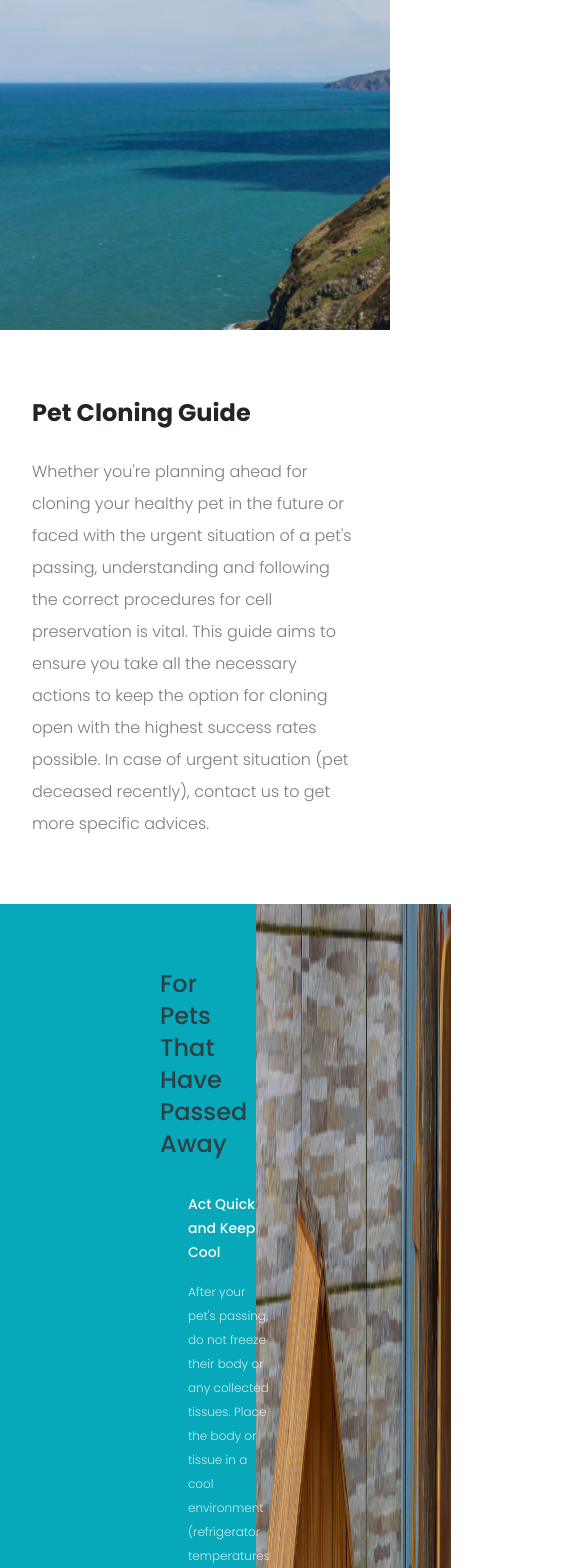
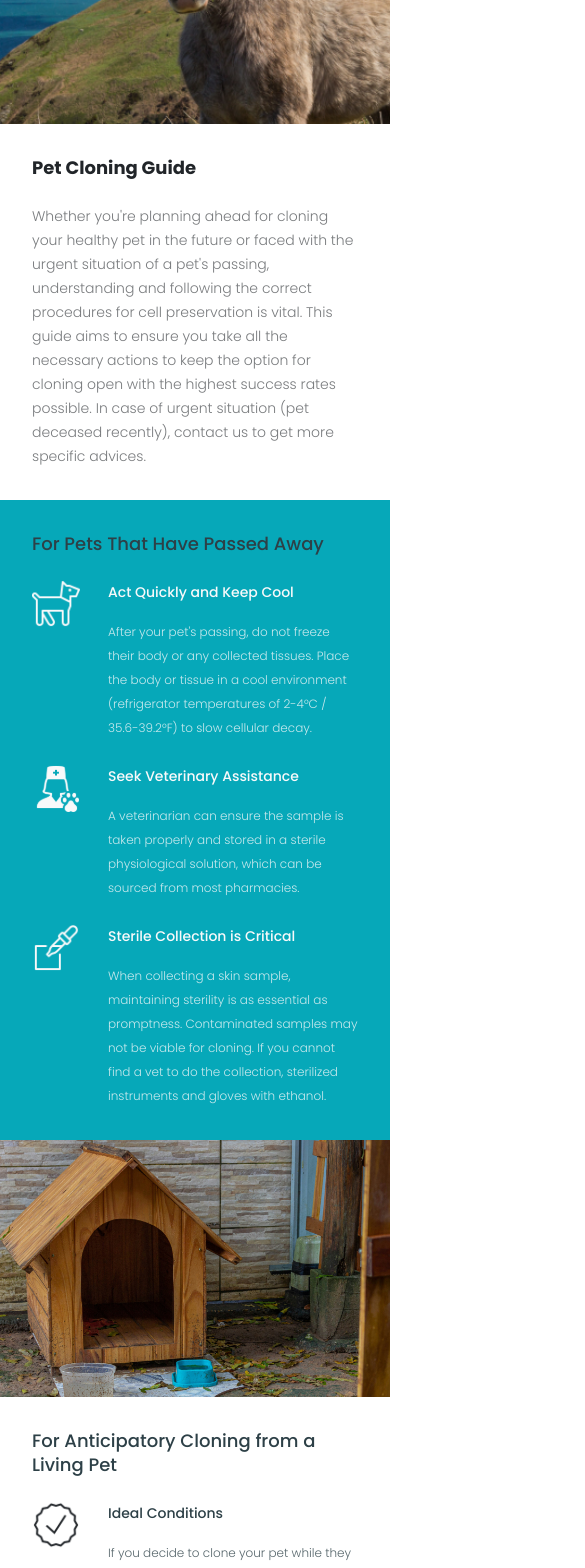
Before and after one commit to val2cak/pet-cloning, a Next.js app: page /pet-cloning-guide in a window 390 px wide. Shown: the part 220-1788 px from the top of the page, 585 px wide, since content can reach past the window. Built offline with nearby package versions, Linux system fonts and the light colour scheme.

Commit message:
pet cloning guide mobile styling

```diff
--- a/components/Footer/Footer.tsx
+++ b/components/Footer/Footer.tsx
@@ -7,7 +7,7 @@ import instagramIcon from '../../assets/icons/instagram.svg';
 
 const Footer: React.FC = () => {
   return (
-    <footer className='bg-darker text-light px-8 lg:px-40 py-8 absolute w-full bottom-0 sm:h-56 h-48'>
+    <footer className='bg-darker text-light sm:px-8 px-40 py-8 absolute w-full bottom-0 sm:h-56 h-48'>
       <div className='container mx-auto flex flex-col items-center justify-between h-full sm:gap-5 gap-10'>
         <div className='w-full flex sm:flex-col flex-row justify-between sm:gap-3'>
           <span className='text-base font-bold'>
--- a/components/Point/Point.tsx
+++ b/components/Point/Point.tsx
@@ -10,7 +10,7 @@ interface Props {
 const Point: FC<Props> = ({ icon, title, subtitle, color }) => {
   return (
     <div
-      className={`flex items-start gap-7 whitespace-pre-line ${
+      className={`flex items-start gap-7 sm:whitespace-normal whitespace-pre-line ${
         color ? color : 'text-light'
       }`}
     >
--- a/pages/components/Section2/Section2.tsx
+++ b/pages/components/Section2/Section2.tsx
@@ -33,7 +33,7 @@ const Section2 = () => {
       </div>
       <img
         src={imageUrl.src}
-        className='sm:w-full w-1/2 sm:h-[245px] h-auto sm:object-cover object-contain'
+        className='sm:w-full w-1/2 sm:h-[16.0625rem] h-auto sm:object-cover object-contain'
       />
     </div>
   );
--- a/pages/pet-cloning-guide/components/Cover/Cover.tsx
+++ b/pages/pet-cloning-guide/components/Cover/Cover.tsx
@@ -1,6 +1,6 @@
 const Cover = () => {
   return (
-    <div className='bg-cloningGuideCover bg-cover w-full h-[550px] z-1'></div>
+    <div className='sm:bg-cloningGuideCoverMobile bg-cloningGuideCover bg-cover w-full sm:h-[21.5rem] h-[550px] z-1'></div>
   );
 };
 
--- a/pages/pet-cloning-guide/components/Section1/Section1.tsx
+++ b/pages/pet-cloning-guide/components/Section1/Section1.tsx
@@ -4,9 +4,9 @@ const Section1 = () => {
   const { title, subtitle } = translate.petCloningGuide.section1;
 
   return (
-    <div className='w-full px-8 lg:px-40 py-16 text-darker flex flex-col gap-6'>
-      <div className='font-bold text-lg leading-6'>{title}</div>
-      <div className='font-light text-base opacity-60 leading-5 whitespace-pre-line'>
+    <div className='w-full sm:px-8 px-40 sm:py-8 py-16 text-darker flex flex-col gap-6'>
+      <div className='font-bold sm:text-md text-lg leading-6'>{title}</div>
+      <div className='font-light sm:text-sm text-base opacity-60 leading-5 whitespace-pre-line'>
         {subtitle}
       </div>
     </div>
--- a/pages/pet-cloning-guide/components/Section2/Section2.tsx
+++ b/pages/pet-cloning-guide/components/Section2/Section2.tsx
@@ -9,9 +9,9 @@ const Section2 = () => {
   const { title, point1, point2, point3 } = translate.petCloningGuide.section2;
 
   return (
-    <div className='w-full h-fit flex'>
-      <div className='w-1/2 pl-40 py-16 pr-24 bg-primary flex flex-col gap-8'>
-        <div className='text-dark text-lg font-medium'>{title}</div>
+    <div className='w-full h-fit flex sm:flex-col flex-row'>
+      <div className='sm:w-full w-1/2 sm:pl-8 pl-40 sm:py-8 py-16 sm:pr-8 pr-24 bg-primary flex flex-col sm:gap-6 gap-8'>
+        <div className='text-dark sm:text-md text-lg font-medium'>{title}</div>
         <Point
           title={point1.title}
           subtitle={point1.subtitle}
@@ -28,7 +28,10 @@ const Section2 = () => {
           icon={exampleIcon.src}
         />
       </div>
-      <img src={imageUrl.src} className='w-1/2 h-auto' />
+      <img
+        src={imageUrl.src}
+        className='sm:w-full w-1/2 sm:h-[16.0625rem] h-auto sm:object-cover object-contain'
+      />
     </div>
   );
 };
--- a/pages/pet-cloning-guide/components/Section3/Section3.tsx
+++ b/pages/pet-cloning-guide/components/Section3/Section3.tsx
@@ -8,9 +8,9 @@ const Section3 = () => {
   const { title, point1, point2, point3 } = translate.petCloningGuide.section3;
 
   return (
-    <div className='w-full px-8 lg:px-40 py-16 text-dark flex flex-col gap-6'>
-      <div className='font-medium text-lg leading-6'>{title}</div>
-      <div className='flex justify-between'>
+    <div className='w-full sm:px-8 px-40 sm:py-8 py-16 text-dark flex flex-col gap-6'>
+      <div className='font-medium sm:text-md text-lg leading-6'>{title}</div>
+      <div className='flex sm:flex-col flex-row sm:gap-6 justify-between'>
         <Point
           title={point1.title}
           subtitle={point1.subtitle}
--- a/pages/pet-cloning-guide/components/Section4/Section4.tsx
+++ b/pages/pet-cloning-guide/components/Section4/Section4.tsx
@@ -7,9 +7,9 @@ const Section4 = () => {
   const { title, point1, point2 } = translate.petCloningGuide.section4;
 
   return (
-    <div className='w-full px-8 lg:px-40 pb-16 text-dark flex flex-col gap-6'>
-      <div className='font-medium text-lg leading-6'>{title}</div>
-      <div className='flex justify-start'>
+    <div className='w-full sm:px-8 px-40 sm:pb-8 pb-16 text-dark flex flex-col gap-6'>
+      <div className='font-medium sm:text-md text-lg leading-6'>{title}</div>
+      <div className='flex sm:flex-col flex-row sm:gap-6 justify-start'>
         <Point
           title={point1.title}
           subtitle={point1.subtitle}
--- a/pages/pet-cloning-guide/components/Section5/Section5.tsx
+++ b/pages/pet-cloning-guide/components/Section5/Section5.tsx
@@ -6,11 +6,11 @@ const Section5 = () => {
   const { text } = translate.petCloningGuide.section5;
 
   return (
-    <div className='w-full px-8 lg:px-40 py-16 flex gap-16 justify-between bg-primary'>
-      <div className='text-base font-medium text-light whitespace-pre-line leading-5'>
+    <div className='w-full sm:px-8 px-40 sm:py-8 py-16 flex sm:flex-col flex-row sm:gap-4 gap-16 justify-between bg-primary'>
+      <div className='sm:text-sm text-base font-medium text-light whitespace-pre-line leading-5'>
         {text}
       </div>
-      <img src={image.src} className='h-[16.7rem] w-[22.8rem]' />
+      <img src={image.src} className='sm:h-fit h-[16.7rem] w-[22.8rem]' />
     </div>
   );
 };
```
